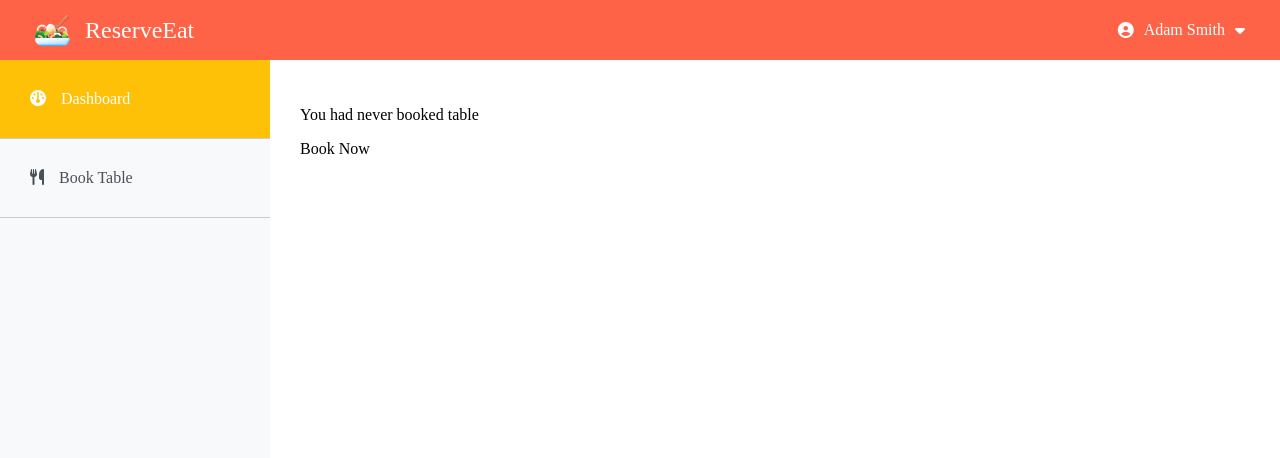
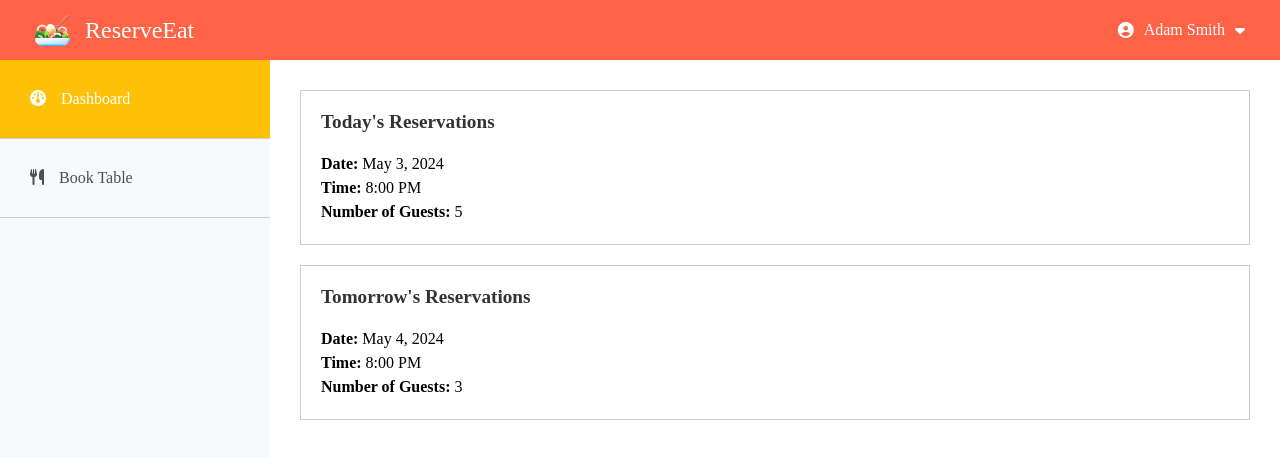
Before and after one commit to shafi00023/restaurant-table-booking-system, an Angular app: page /dashboard in a window 1280 px wide. Shown: the top 458 px of the page. Built offline with nearby package versions, Linux system fonts and the light colour scheme.

Commit message:
booktable and dashboard

```diff
--- a/src/book-table/book-table.component.html
+++ b/src/book-table/book-table.component.html
@@ -1 +1,10 @@
-<p>book-table works!</p>
+<form class="booking-form">
+    <label for="date">Date:</label>
+    <input type="date" id="date" name="date" required>
+    <label for="time">Time:</label>
+    <input type="time" id="time" name="time" required>
+    <label for="guests">Number of Guests:</label>
+    <input type="number" id="guests" name="guests" min="1" required>
+    <button type="button" id="check-availability">Check Availability</button>
+    <button type="submit">Book Table</button>
+</form>
--- a/src/book-table/book-table.component.scss
+++ b/src/book-table/book-table.component.scss
@@ -0,0 +1,39 @@
+.booking-form {
+  margin: 0 auto;
+
+  label {
+    display: block;
+    margin-bottom: 5px;
+  }
+
+  input[type="date"],
+  input[type="time"],
+  input[type="number"],
+  button {
+    width: 100%;
+    padding: 10px;
+    margin-bottom: 10px;
+    border: 1px solid #ccc;
+    border-radius: 5px;
+    box-sizing: border-box;
+  }
+
+  button {
+    background-color: #333;
+    color: #fff;
+    cursor: pointer;
+    transition: background-color 0.3s ease;
+
+    &:hover {
+      background-color: #555;
+    }
+  }
+
+  #check-availability {
+    background-color: #007bff;
+
+    &:hover {
+      background-color: #0056b3;
+    }
+  }
+}
--- a/src/previous-booking/previous-booking.component.html
+++ b/src/previous-booking/previous-booking.component.html
@@ -1,2 +1,16 @@
-<p>You had never booked table</p>
-<p>Book Now</p>
+<div class="reservation">
+    <h3>Today's Reservations</h3>
+    <div class="reservation-details">
+        <p><strong>Date:</strong> May 3, 2024</p>
+        <p><strong>Time:</strong> 8:00 PM</p>
+        <p><strong>Number of Guests:</strong> 5</p>
+    </div>
+</div>
+<div class="reservation">
+    <h3>Tomorrow's Reservations</h3>
+    <div class="reservation-details">
+        <p><strong>Date:</strong> May 4, 2024</p>
+        <p><strong>Time:</strong> 8:00 PM</p>
+        <p><strong>Number of Guests:</strong> 3</p>
+    </div>
+</div>
--- a/src/previous-booking/previous-booking.component.scss
+++ b/src/previous-booking/previous-booking.component.scss
@@ -0,0 +1,22 @@
+.reservation {
+  border: 1px solid #ccc;
+  padding: 20px;
+  margin-bottom: 20px;
+
+  h3 {
+    margin-top: 0;
+    font-size: 1.2em;
+    color: #333;
+  }
+
+  .reservation-details {
+    p {
+      margin: 0;
+      line-height: 1.5;
+
+      strong {
+        font-weight: bold;
+      }
+    }
+  }
+}
```
